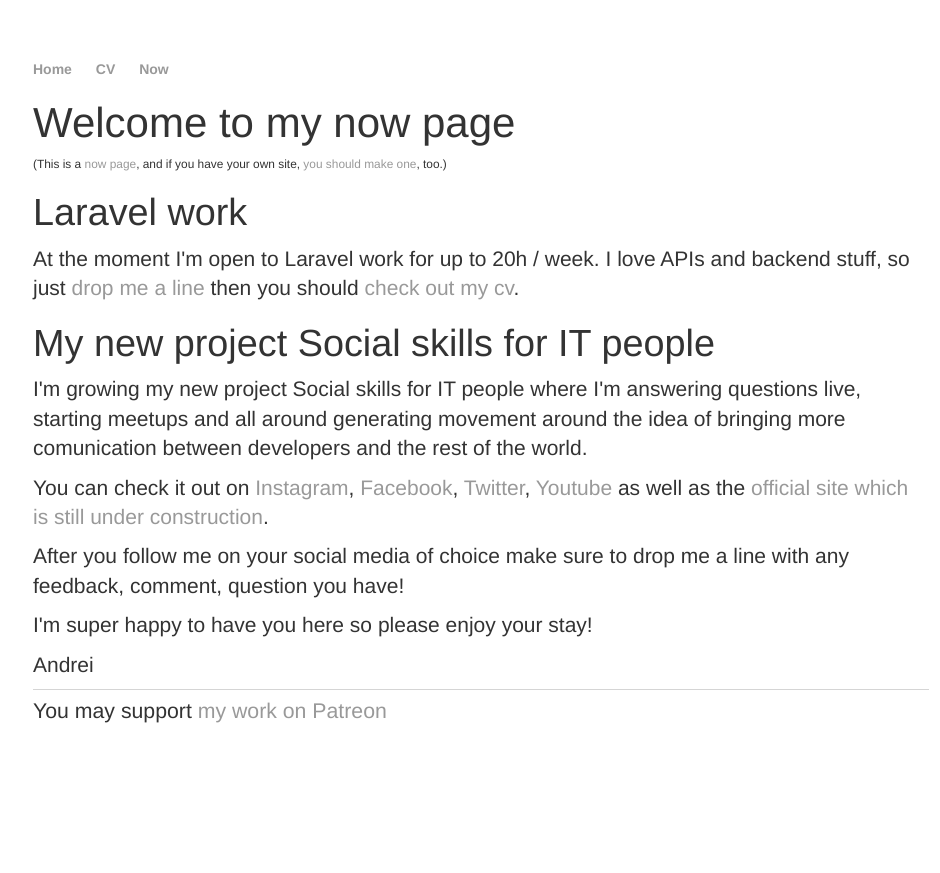
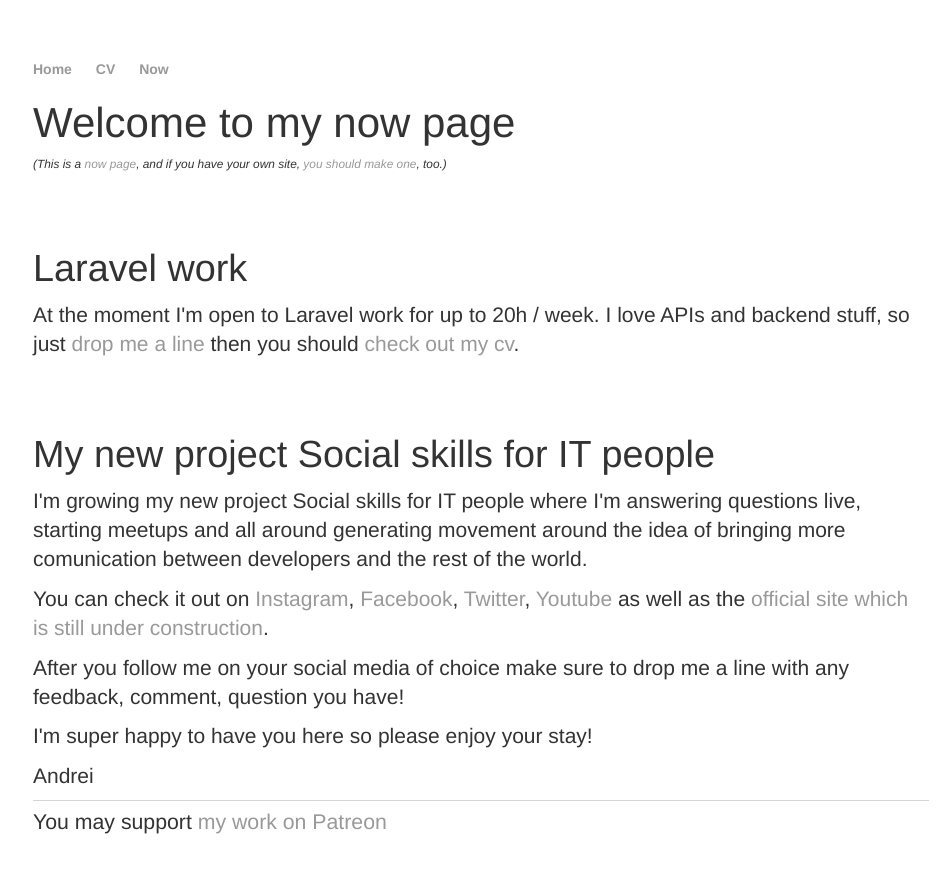
Before and after one commit to anrei0000/anrei0000.github.io, a Jekyll site: the page built from now/index.html, in a window 1280 px wide. Shown: the top 873 px of the page, without its empty margins (159-1099 px from the left). Built offline with Jekyll 4.4.1, drawn with Linux system fonts in a browser that asks for light colours; nearby versions of some CDN libraries; a style sheet for code colours, icons or effects is not loaded.

Commit message:
css for now page

```diff
--- a/css/main.css
+++ b/css/main.css
@@ -5,10 +5,11 @@
 a:hover { text-decoration: underline; }
 
 p, ul { font-size: 1.5em; line-height: 1.4em; color: #333; }
+p.small {font-style: italic;}
 
 h1, h2, h3, h4 { font-family: 'Helvetica', 'Arial', 'Sans-Serif'; }
 h1 { font-size: 3em;  }
-h2 { font-size: 2.7em; }
+h2 { font-size: 2.7em; margin-top: 2em}
 h3 { font-size: 2.3em; }
 h4 { font-size: 1.9em; }
 
```
